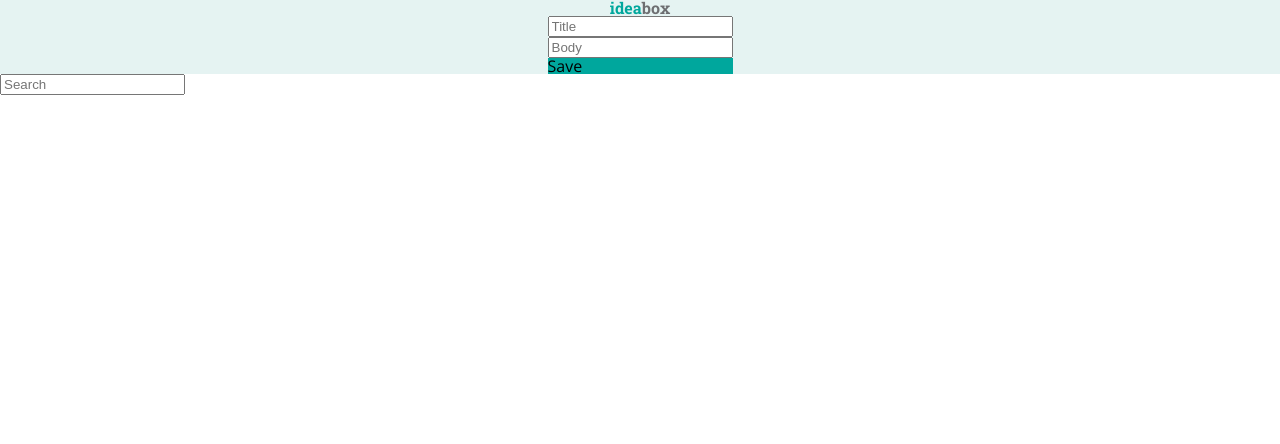
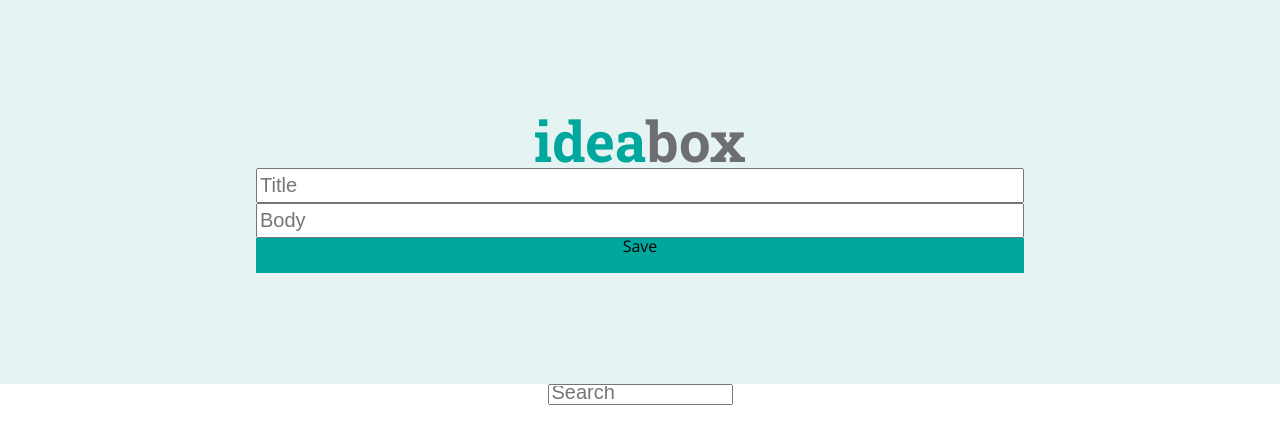
Before and after one commit to SageVanGogt/sv-qh-ideabox, a plain HTML site: page index.html in a window 1280 px wide. Drawn offline with nearby package versions, Linux system fonts and the light colour scheme.

Commit message:
Adding CSS

```diff
--- a/index.html
+++ b/index.html
@@ -11,13 +11,15 @@
   <main>
     <header><h1><span class="header--idea">idea</span><span class="header--box">box</span></h1></header>
     <form action="" class="form">
-      <input type="text" class="input__title" placeholder="Title">
-      <input type="text" class="input__body" placeholder="Body">
+      <input type="text" class="input__field input__title" placeholder="Title">
+      <input type="text" class="input__field input__body" placeholder="Body">
       <submit class="button__save">Save</submit>
     </form>
   </main>
-  <section>
+  <section class="section__search">
     <input type="text" class="input__search" placeholder="Search"></input>
+  </section>
+    <section class="section__ideas">
   </section>
 </body>
 </html>
--- a/styles/styles.css
+++ b/styles/styles.css
@@ -10,9 +10,29 @@ main {
   flex-direction: column;
   justify-content: center;
   align-items: center;
+  height: 48vh;
+
+}
+
+
+
+.section__search {
+  display: flex;
+  justify-content: center;
 }
 
 /*form*/
+.form {
+  width: 60%;
+  display: flex;
+  flex-direction: column;
+}
+
+.input__field {
+  height: 25px;
+  padding-top: 5px
+}
+
 .input__title {
  display: block;
 }
@@ -21,9 +41,15 @@ main {
  display: block;
 }
 
+::placeholder {
+  font-size: 20px;
+}
+
 .button__save {
   background-color: #00a79d;
   display: block;
+  height: 35px;
+  text-align: center;
 }
 
 .button__save:hover {
@@ -35,6 +61,10 @@ header {
  font-family: 'Roboto Slab', serif;
 }
 
+h1 {
+  font-size: 7vh;
+}
+
 .header--idea {
   color: #00a79d;
 }
```
